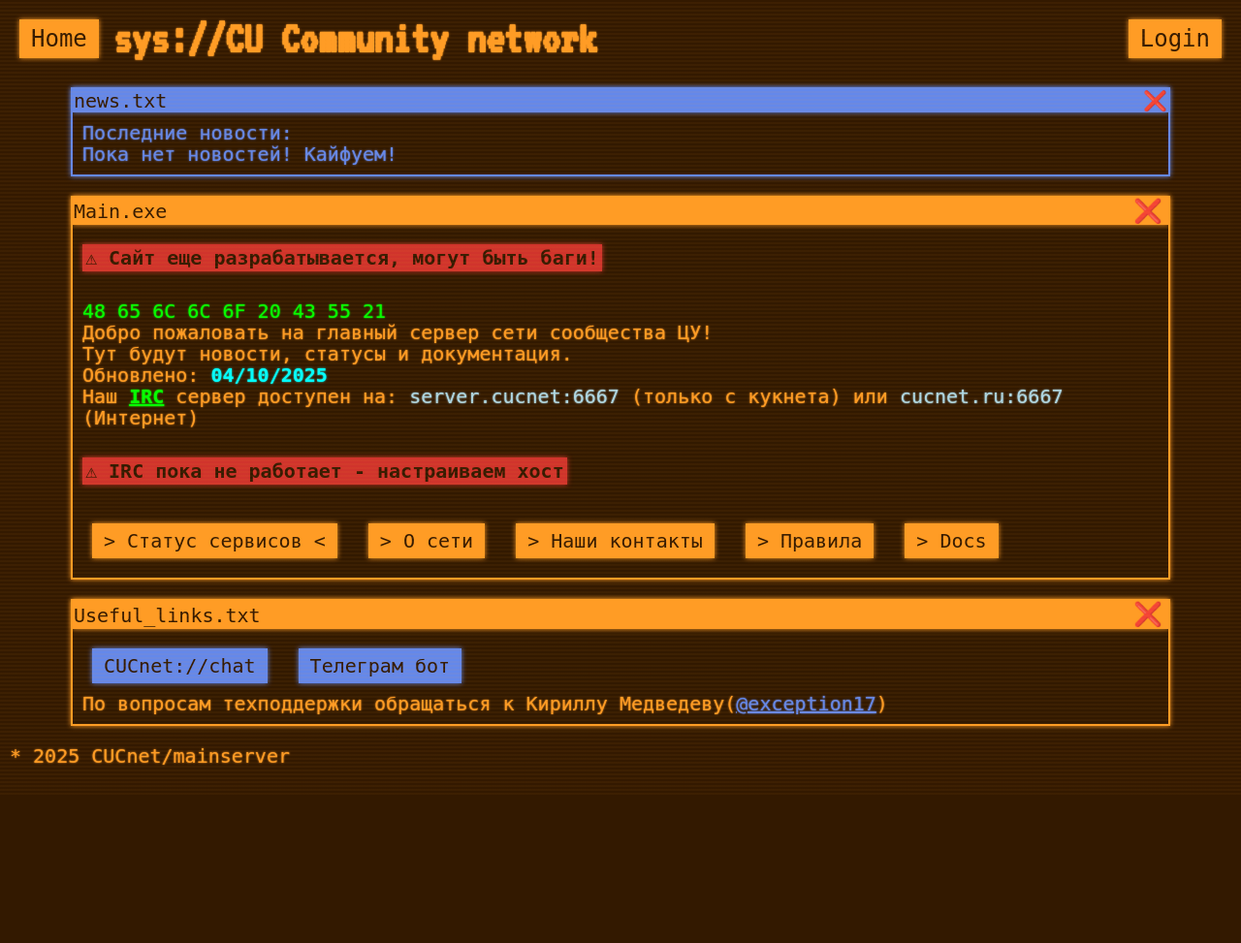
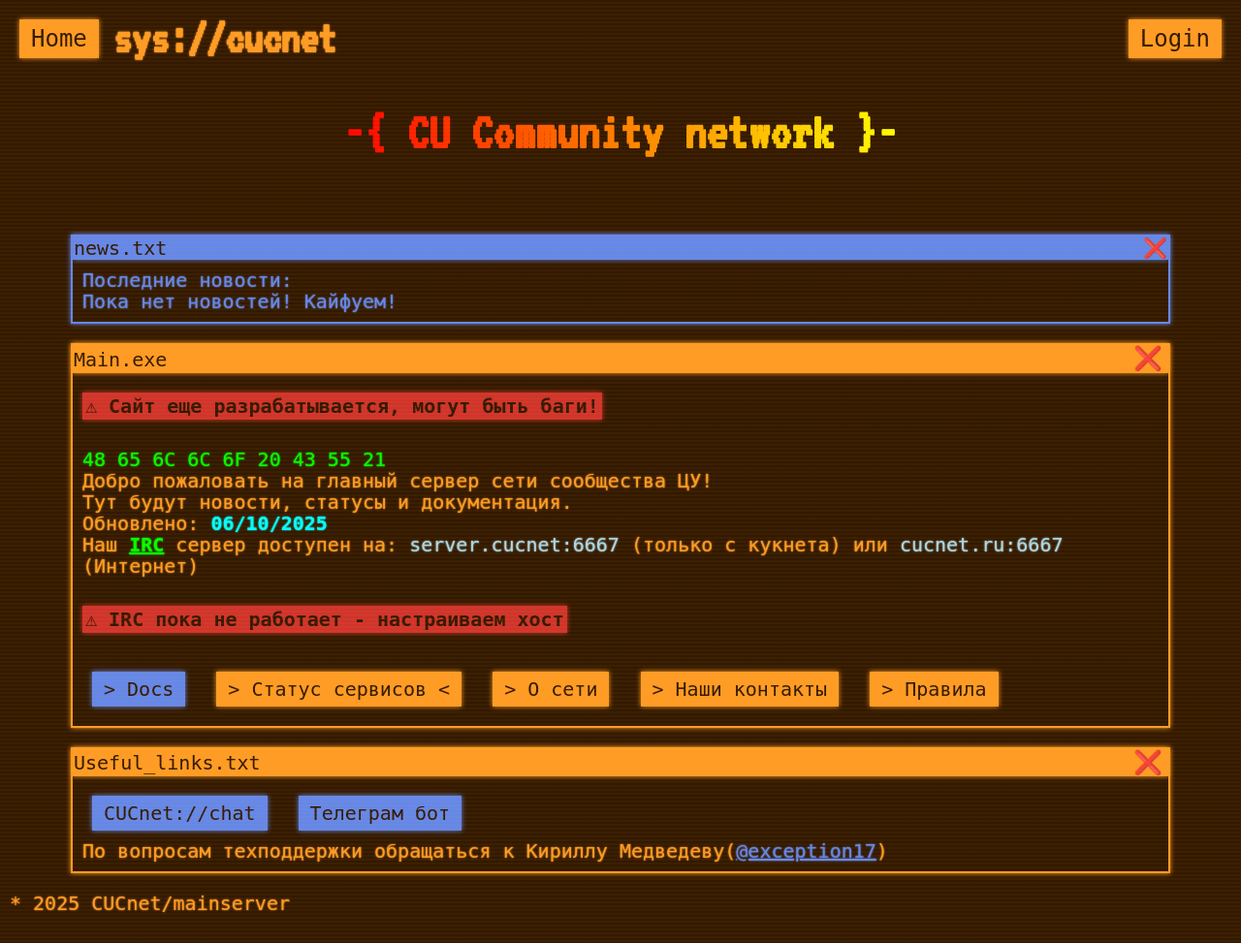
Before and after one commit to Exception0170/CUCnet-main, a FastAPI app: page / in a window 1280 px wide. Shown: the whole page at 97% size. Before the commit the page ends 791 px from the top, so only its background shows below. Run offline with FastAPI, Linux system fonts and the light colour scheme; some web fonts are replaced.

Commit message:
better main page + http 400

```diff
--- a/website/routers/dev.py
+++ b/website/routers/dev.py
@@ -32,6 +32,11 @@ async def error_forbidden():
     raise HTTPException(status_code=403, detail="Forbidden")
 
 
+@router.get("/error/bad")
+async def error_forbidden():
+    raise HTTPException(status_code=400, detail="Bad request")
+
+
 @router.get("/win95")
 async def test_win95(request: Request):
     return templates.TemplateResponse("win95.html", {"request": request})
--- a/website/routers/webpages.py
+++ b/website/routers/webpages.py
@@ -26,7 +26,7 @@ async def index(request: Request):
         "request": request,
         "title": "CUCnet",
         "news_list": news_list,
-        "page_title": "sys://CU Community network"
+        "page_title": "sys://cucnet"
     })
 
 
--- a/website/static/css/styles.css
+++ b/website/static/css/styles.css
@@ -198,7 +198,7 @@ body::before {
 }
 
 .animated-nickname {
-  background-image: linear-gradient(to right, #FF0000, #ff8000);  /* Red to orange gradient */
+  background-image: linear-gradient(to right, #FF0000, #FFFF00);  /* Red to orange gradient */
   -webkit-background-clip: text;  /* For WebKit browsers like Chrome */
   background-clip: text;
   color: transparent;  /* Makes the text transparent to show the gradient */
@@ -236,7 +236,7 @@ h1 {
   color: yellow;
 }
 /* textglow */
-body, a, h1, h2, h3, h4, h5, h6, .contact-name, .animated-nickname {
+body, a, h1, h2, h3, h4, h5, h6, .contact-name{
   text-shadow: 0 0 2px currentColor;
 }
 
@@ -269,9 +269,6 @@ body, a, h1, h2, h3, h4, h5, h6, .contact-name, .animated-nickname {
 
 .contact-name {
   text-shadow: 0 0 3px yellow;
-}
-.animated-nickname {
-  text-shadow: 0 0 4px #FF0000, 0 0 6px #ff8000;
 }
 .account-topbar {
   font-size:clamp(0.75rem, 4vw, 1.5rem);
@@ -369,7 +366,7 @@ input[type="checkbox"]:checked::after {
   content: "✓";
   position: absolute;
   color: #331900;
-  font-size: 16px;
+  font-size: 20px;
   top: 50%;
   left: 50%;
   transform: translate(-50%, -50%);
--- a/website/templates/index.html
+++ b/website/templates/index.html
@@ -1,6 +1,7 @@
 {% extends "base.html" %}
 
 {% block content %}
+<div style="text-align:center"><h1 style="font-size: 55px" class="animated-nickname">-{ CU Community network }-</h1></div>
 {% include 'news.html' with context %}
 <div class="window" style="width: 90%">
 	<div class="window-top-bar">Main.exe<span class="fake-close">❌</span></div>
@@ -10,15 +11,15 @@
 			<span style="color:lime">48 65 6C 6C 6F 20 43 55 21</span><br>
 			Добро пожаловать на главный сервер сети сообщества ЦУ!<br>
 			Тут будут новости, статусы и документация.<br>
-			Обновлено: <b style="color:aqua">04/10/2025</b><br>
+			Обновлено: <b style="color:aqua">06/10/2025</b><br>
 			Наш <a href="/guides/irc" style="color:lime"><b>IRC</b></a> сервер доступен на: <span style="color:lightblue">server.cucnet:6667</span> (только с кукнета) или <span style="color:lightblue">cucnet.ru:6667</span> (Интернет)<br>
             <div class="warning">⚠ IRC пока не работает - настраиваем хост</div>
 		</p>
+        <a href="/docs" class="blue-button">> Docs</a>
 		<a href="/status" class="link-button">> Статус сервисов <</a>
 		<a href="/about" class="link-button">> О сети</a>
 		<a href="/contacts" class="link-button">> Наши контакты</a>
 		<a href="/rules" class="link-button">> Правила</a>
-		<a href="/docs" class="link-button">> Docs</a>
 	</div>
 </div>
 <div class="window" style="width: 90%">
```
